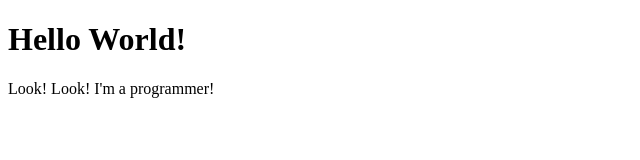
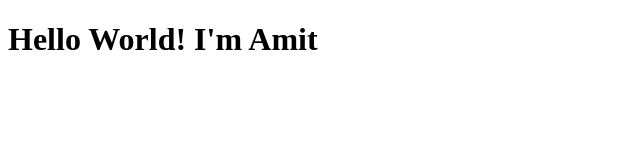
Before and after one commit to Tinana23/Coursera-Course-1, a plain HTML site: page site/index.html in a window 1280 px wide. Shown: the whole page, without its empty margins (0-640 px from the left). Drawn offline with Linux system fonts and the light colour scheme.

Commit message:
small addition to my content.

```diff
--- a/site/index.html
+++ b/site/index.html
@@ -7,10 +7,8 @@
 </head>
 <body>
     <h1>
-        Hello World!
+        Hello World! I'm Amit
     </h1>
-    <p>
-        Look! Look! I'm a programmer!
-    </p>
+
 </body>
 </html>
```
